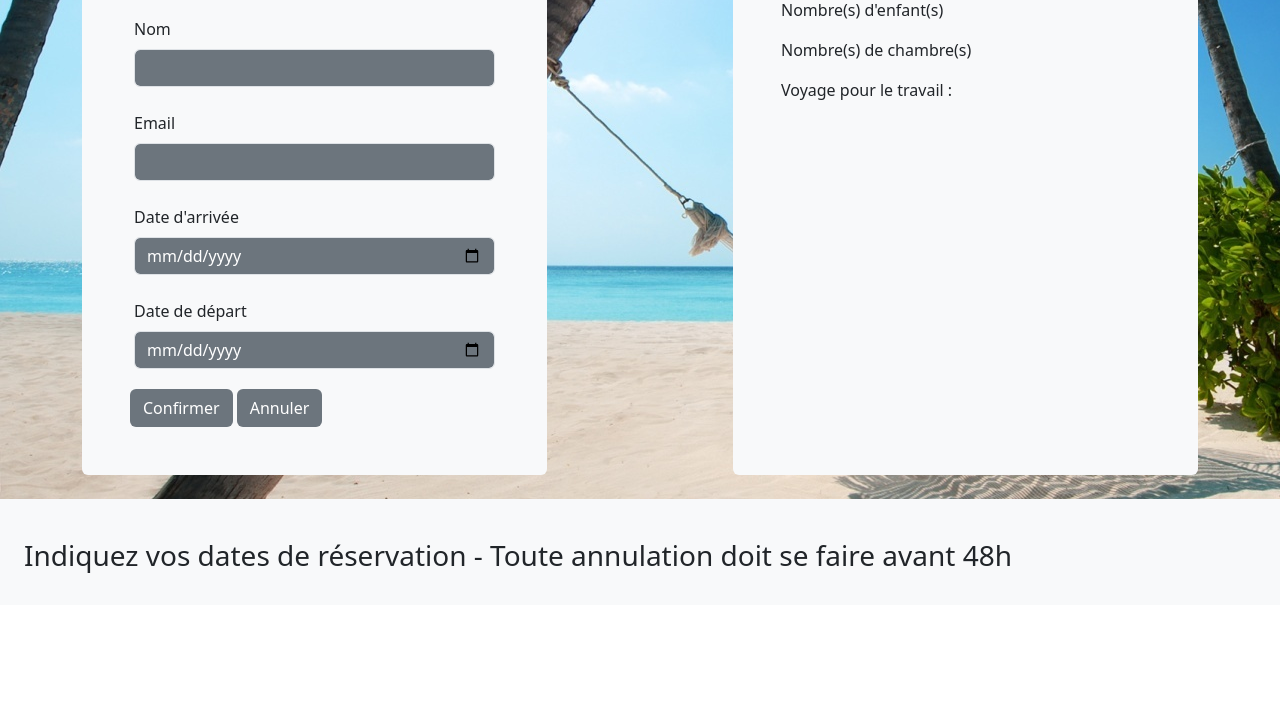
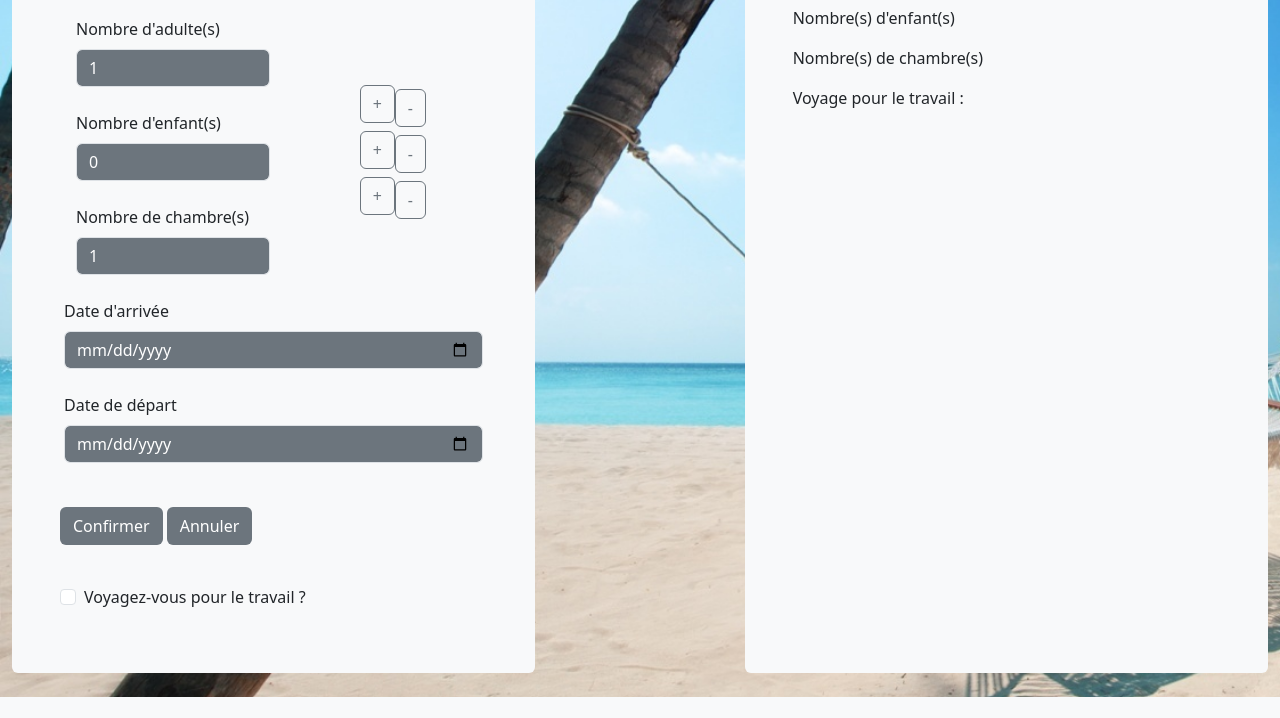
Before and after one commit to MLoks77/TPJSBOOTSTRAP, a plain HTML site: page index.html in a window 1280 px wide. Shown: the part 428-1146 px from the top of the page. Before the commit the page ends 1033 px from the top, so only its background shows below. Drawn offline with nearby package versions, Linux system fonts and the light colour scheme.

Commit message:
ajout bouton + - , à corriger

```diff
--- a/css/style.css
+++ b/css/style.css
@@ -1,5 +1,6 @@
 .plage-bg {
     background-image: url("../images/PLAGE.PNG");
+    background-size: cover;
 }
 
 .blanc {
@@ -8,3 +9,13 @@
 .extra-space {
     margin-top: 40px;
 }
+
+.form-check-input:checked {
+    background-color: #6c757d; /* gris Bootstrap */
+    border-color: #6c757d;
+}
+
+.form-check-input:focus {
+    box-shadow: none;
+    outline: none;
+}
--- a/index.html
+++ b/index.html
@@ -33,23 +33,50 @@
 
 <!-- Réservation Gauche -->
 
-<div class="container p-4 ">
+<div class="container-fluid p-4 ">
     <div class="row">
         <div class="col-5 p-5 bg-light rounded">
             <h2 class="mt-3 mx-auto">Réservation</h2>
             <form id="reservation">
                 <div class="mb-3 p-1">
-                    <label for="Pays" class="form-label">Pays</label>
-                    <input type="text" class="form-control bg-secondary text-white" id="nom" name="nom" required>
+                <label for="Pays" class="form-label">Pays</label>
+                <input type="text" class="form-control bg-secondary text-white" id="pays" name="pays" required>
+                </div>
+
+                <div class="container d-flex flex-row align-items-center ">
+
+                <div class="col-6 d-flex flex-column align-items-center">
+                <div class="mb-3 p-1">
+                    <label for="adultes" class="form-label">Nombre d'adulte(s)</label>
+                    <input type="number" class="form-control bg-secondary text-white" id="adultes" name="adultes" min="1" value="1" required>
                 </div>
                 <div class="mb-3 p-1">
-                    <label for="nom" class="form-label">Nom</label>
-                    <input type="text" class="form-control bg-secondary text-white" id="nom" name="nom" required>
+                    <label for="enfants" class="form-label">Nombre d'enfant(s)</label>
+                    <input type="number" class="form-control bg-secondary text-white" id="enfants" name="enfants" min="0" value="0" required>
                 </div>
                 <div class="mb-3 p-1">
-                    <label for="email" class="form-label">Email</label>
-                    <input type="email" class="form-control bg-secondary text-white" id="email" name="email" required>
+                    <label for="chambres" class="form-label">Nombre de chambre(s)</label>
+                    <input type="number" class="form-control bg-secondary text-white" id="chambres" name="chambres" min="1" value="1" required>
                 </div>
+                </div>
+
+                <div class="container d-flex flex-column align-items-center">
+                <div class="col-2 d-flex flex-row align-items-center">
+                    <button type="button" class="btn btn-outline-secondary mb-2" id="p-adultes">+</button>
+                    <button type="button" class="btn btn-outline-secondary" id="m-adultes">-</button>
+                </div>
+                <div class="col-2 d-flex flex-row align-items-center">
+                    <button type="button" class="btn btn-outline-secondary mb-2" id="p-enfants">+</button>
+                    <button type="button" class="btn btn-outline-secondary" id="m-enfants">-</button>
+                </div>
+                <div class="col-2 d-flex flex-row align-items-center">
+                    <button type="button" class="btn btn-outline-secondary mb-2" id="p-chambres">+</button>
+                    <button type="button" class="btn btn-outline-secondary" id="m-chambres">-</button>
+                </div>
+                </div>
+
+                </div>
+
                 <div class="mb-3 p-1">
                     <label for="arrive" class="form-label">Date d'arrivée</label>
                     <input type="date" class="form-control bg-secondary text-white" id="arrive" name="arrive" required>
@@ -58,17 +85,20 @@
                     <label for="depart" class="form-label">Date de départ</label>
                     <input type="date" class="form-control bg-secondary text-white" id="depart" name="depart" required>
                 </div>
+                <section class="extra-space"></section>
                 <button type="submit" class="btn bg-secondary text-white">Confirmer</button>
                 <button type="reset" class="btn bg-secondary text-white">Annuler</button>
-                <script>
-
-                </script>
+                <section class="extra-space"></section>
+                <div class="mb-3 form-check p-dark">
+                    <input type="checkbox" class="form-check-input" id="travail" name="travail">
+                    <label class="form-check-label" for="travail">Voyagez-vous pour le travail ?</label>
+                </div>
             </form>
         </div>
     <div class="col-2"></div>
 <!-- Liste Confirmation Droite -->
     <div class="col-5 p-5 bg-light rounded">
-        <h2 class="mt-3 mx-auto">Confirmation de la Réservation :</h2>
+        <h2 class="mt-3 mx-auto mb-3">Confirmation de la Réservation :</h2>
         <p> Nombre(s) d'adulte(s)</p>
         <p> Nombre(s) d'enfant(s)</p>
         <p> Nombre(s) de chambre(s)</p>
--- a/js/main.js
+++ b/js/main.js
@@ -0,0 +1,10 @@
+function rechercher(){
+
+const pays = document.getElementById('');
+const nom = document.getElementById('');
+}
+
+function annuler() {
+    document.getElementById('salairebrut').value = 0;
+    document.getElementById('travail').checked = false;
+}
```
